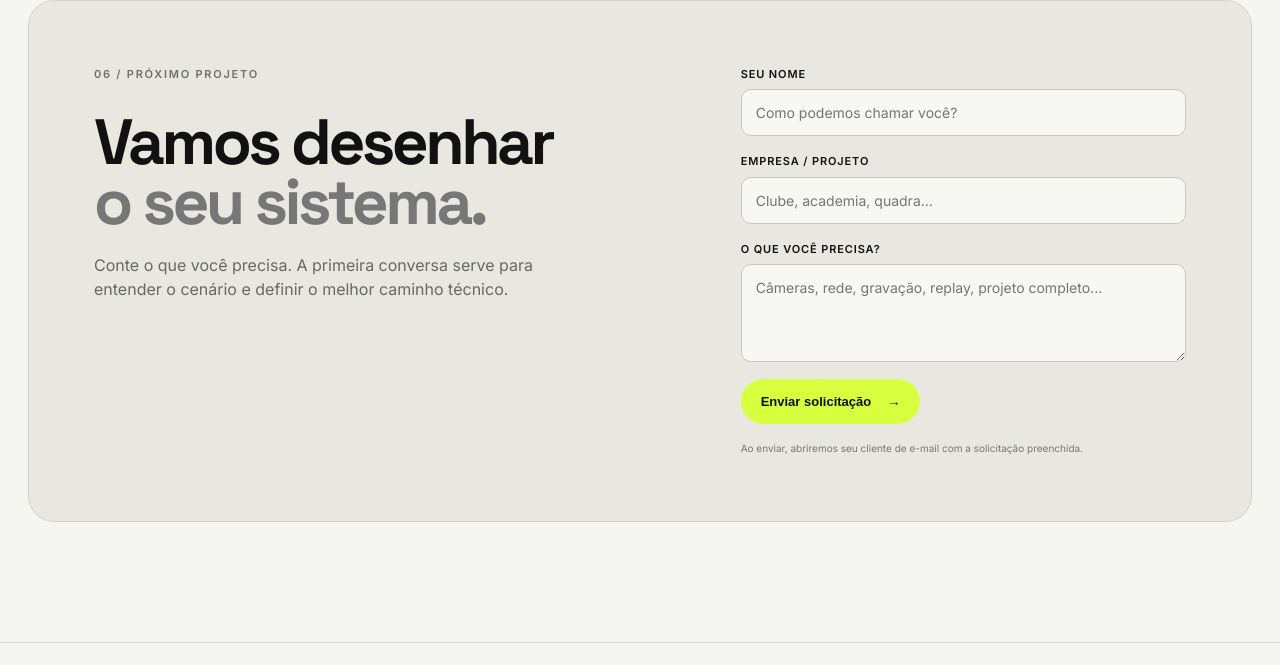
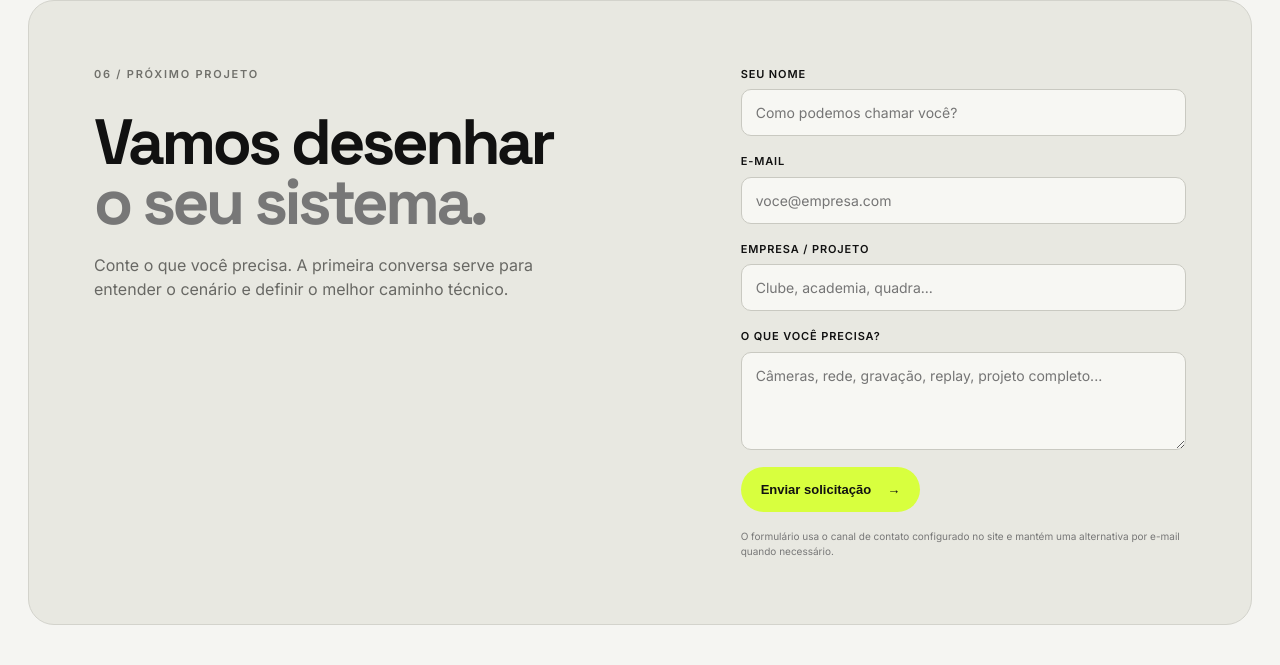
Before and after one commit to bpoltosi/SportsCam, a website: page apps/web/index.html in a window 1280 px wide. Shown: the part 4761-5426 px from the top of the page. Drawn offline with Linux system fonts and the light colour scheme.

Commit message:
feat(web): collect lead email and align contact flow

```diff
--- a/apps/web/index.html
+++ b/apps/web/index.html
@@ -179,10 +179,10 @@
         </div>
         <form id="lead-form" class="lead-form">
           <label>Seu nome<input name="name" required placeholder="Como podemos chamar você?"></label>
-          <label>Empresa / projeto<input name="company" placeholder="Clube, academia, quadra..."></label>
+          <label>E-mail<input type="email" name="email" autocomplete="email" required placeholder="voce@empresa.com"></label><label>Empresa / projeto<input name="company" autocomplete="organization" placeholder="Clube, academia, quadra..."></label>
           <label>O que você precisa?<textarea name="message" required rows="4" placeholder="Câmeras, rede, gravação, replay, projeto completo..."></textarea></label>
           <button class="button button-primary" type="submit">Enviar solicitação <span>→</span></button>
-          <small id="form-note">Ao enviar, abriremos seu cliente de e-mail com a solicitação preenchida.</small>
+          <small id="form-note">O formulário usa o canal de contato configurado no site e mantém uma alternativa por e-mail quando necessário.</small>
         </form>
       </div>
     </section>
```
